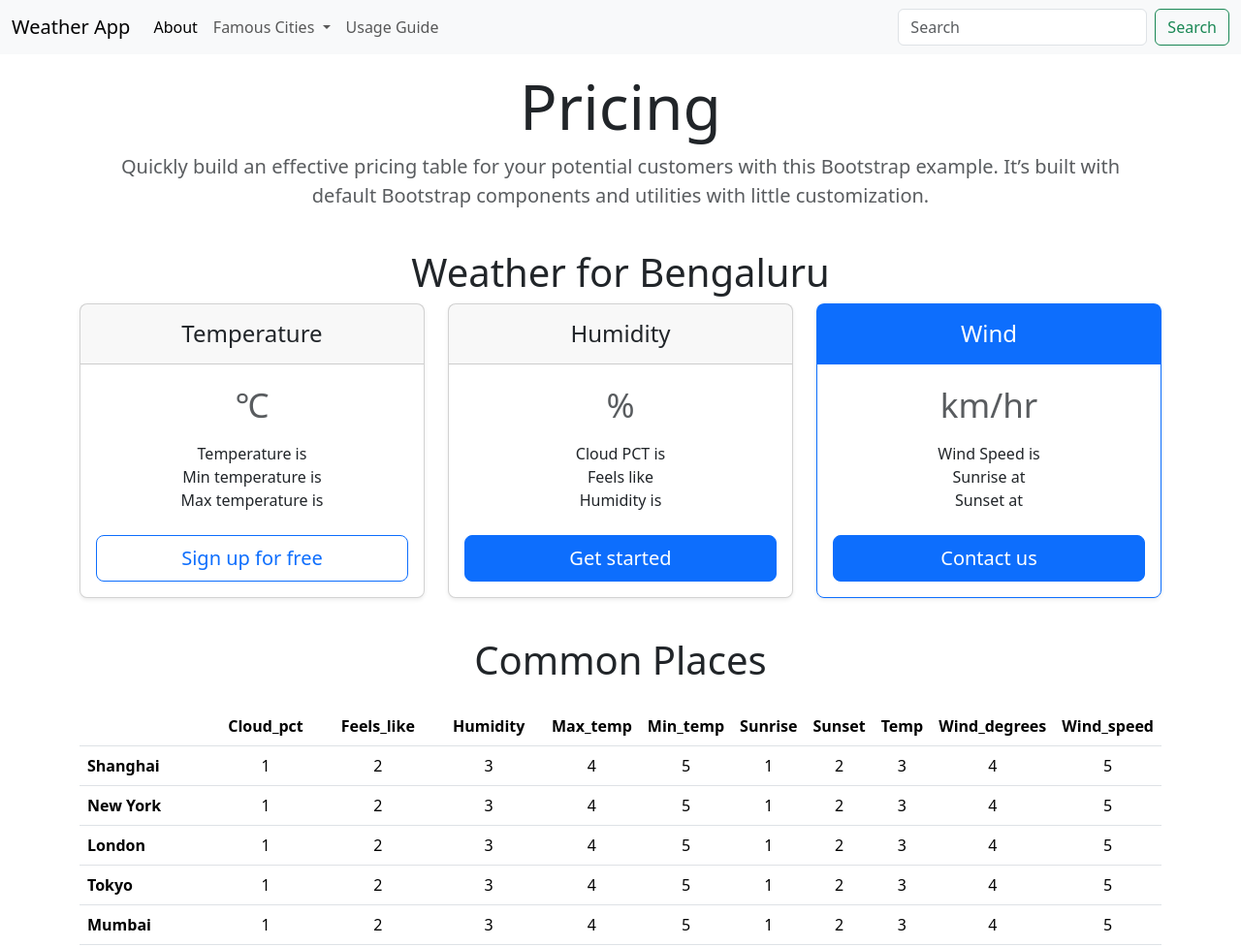
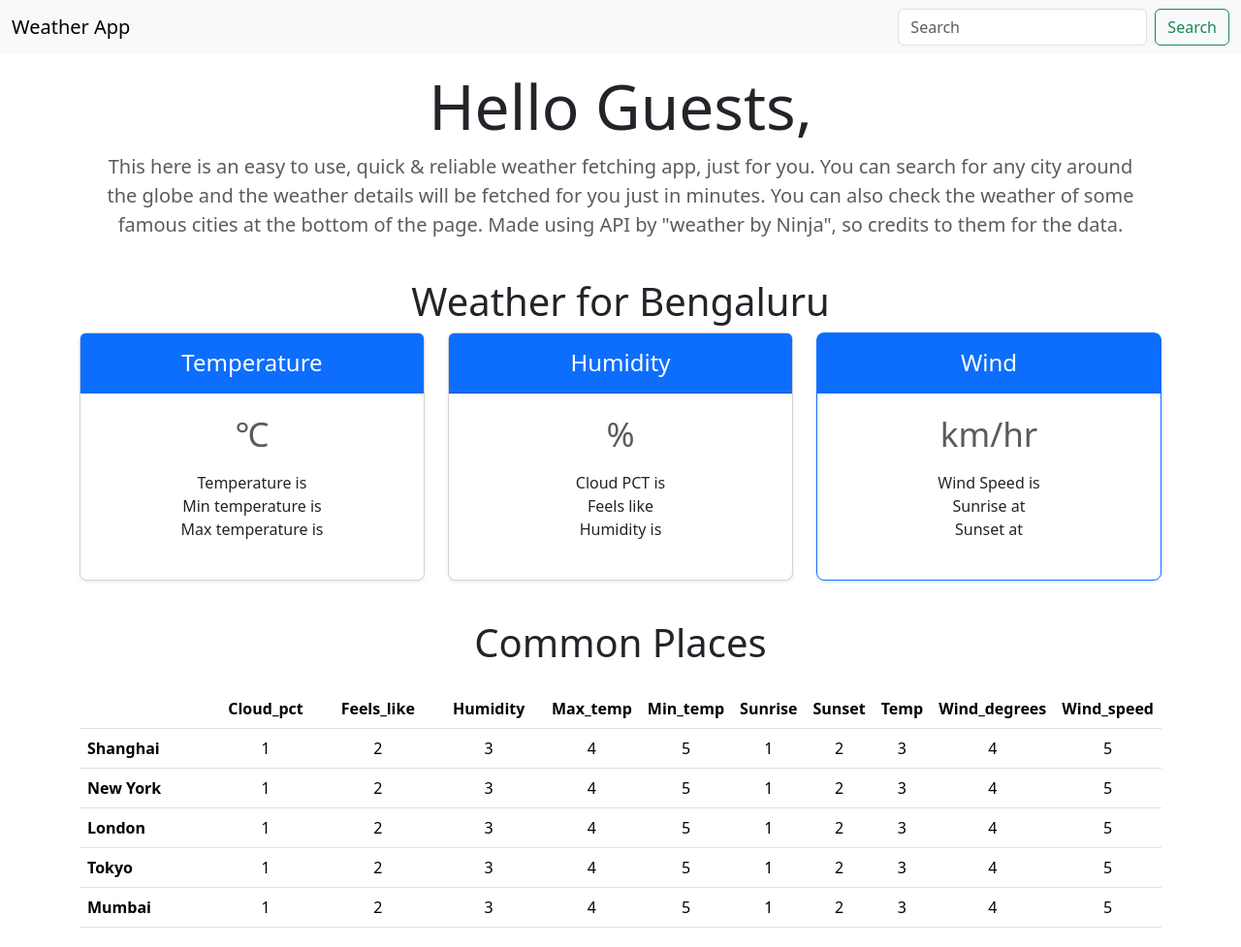
Before and after one commit to kunalpal101/weatherApp, a plain HTML site: page index.html in a window 1280 px wide. Shown: the top 977 px of the page at 97% size. Drawn offline with nearby package versions, Linux system fonts and the light colour scheme; no server answers.

Commit message:
cleaner UI

```diff
--- a/index.html
+++ b/index.html
@@ -28,13 +28,13 @@
         </button>
         <div class="collapse navbar-collapse" id="navbarSupportedContent">
           <ul class="navbar-nav me-auto mb-2 mb-lg-0">
-            <li class="nav-item">
+            <!-- <li class="nav-item">
               <a class="nav-link active" aria-current="page" href="#">About</a>
-            </li>
+            </li> -->
             <!-- <li class="nav-item">
               <a class="nav-link" href="#"></a>
             </li> -->
-            <li class="nav-item dropdown">
+            <!-- <li class="nav-item dropdown">
               <a
                 class="nav-link dropdown-toggle"
                 href="#"
@@ -55,7 +55,7 @@
             </li>
             <li class="nav-item">
               <a class="nav-link">Usage Guide</a>
-            </li>
+            </li> -->
           </ul>
           <form class="d-flex" role="search">
             <input
@@ -75,11 +75,13 @@
 
     <div class="container">
       <div class="pricing-header p-3 pb-md-4 mx-auto text-center">
-        <h5 class="display-3 fw-normal">Pricing</h5>
+        <h5 class="display-3 fw-normal">Hello Guests,</h5>
         <p class="fs-5 text-muted">
-          Quickly build an effective pricing table for your potential customers
-          with this Bootstrap example. It’s built with default Bootstrap
-          components and utilities with little customization.
+          This here is an easy to use, quick & reliable weather fetching app,
+          just for you. You can search for any city around the globe and the
+          weather details will be fetched for you just in minutes. You can also
+          check the weather of some famous cities at the bottom of the page.
+          Made using API by "weather by Ninja", so credits to them for the data.
         </p>
       </div>
 
@@ -90,7 +92,7 @@
         <div class="row row-cols-1 row-cols-md-3 mb-3 text-center">
           <div class="col">
             <div class="card mb-4 rounded-3 shadow-sm">
-              <div class="card-header py-3">
+              <div class="card-header text-bg-primary border-primary py-3">
                 <h4 class="my-0 fw-normal">Temperature</h4>
               </div>
               <div class="card-body">
@@ -105,18 +107,18 @@
                   <li>Min temperature is <span id="min_temp"></span></li>
                   <li>Max temperature is <span id="max_temp"></span></li>
                 </ul>
-                <button
+                <!-- <button
                   type="button"
                   class="w-100 btn btn-lg btn-outline-primary"
                 >
                   Sign up for free
-                </button>
+                </button> -->
               </div>
             </div>
           </div>
           <div class="col">
             <div class="card mb-4 rounded-3 shadow-sm">
-              <div class="card-header py-3">
+              <div class="card-header text-bg-primary py-3">
                 <h4 class="my-0 fw-normal">Humidity</h4>
               </div>
               <div class="card-body">
@@ -129,9 +131,9 @@
                   <li>Feels like <span id="feels_like"></span></li>
                   <li>Humidity is <span id="humidity"></span></li>
                 </ul>
-                <button type="button" class="w-100 btn btn-lg btn-primary">
+                <!-- <button type="button" class="w-100 btn btn-lg btn-primary">
                   Get started
-                </button>
+                </button> -->
               </div>
             </div>
           </div>
@@ -150,9 +152,9 @@
                   <li>Sunrise at <span id="sunrise"></span></li>
                   <li>Sunset at <span id="sunset"></span></li>
                 </ul>
-                <button type="button" class="w-100 btn btn-lg btn-primary">
+                <!-- <button type="button" class="w-100 btn btn-lg btn-primary">
                   Contact us
-                </button>
+                </button> -->
               </div>
             </div>
           </div>
```
